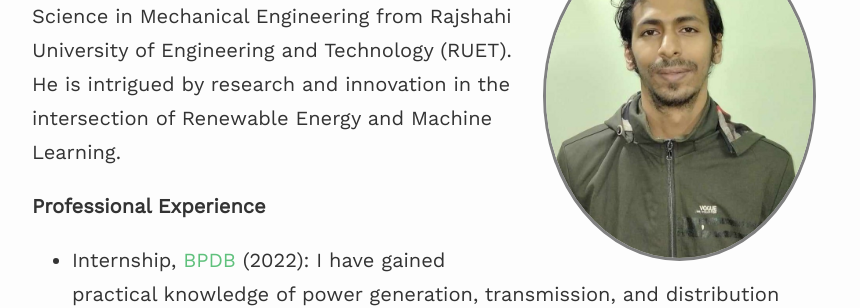
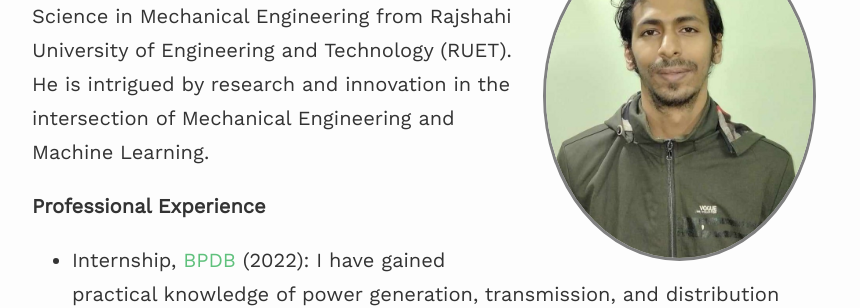
Before and after one commit to ZahidulKowsik/zahid.github.io, a Jekyll site: the page built from index.md, in a window 1280 px wide. Shown: the part 261-569 px from the top of the page, without its empty margins (208-1068 px from the left). Built offline with Jekyll 4.4.1, drawn with Linux system fonts in a browser that asks for light colours; nearby versions of some CDN libraries; some of the changed text lies outside the part shown.

Commit message:
Update index.md

```diff
--- a/index.md
+++ b/index.md
@@ -7,7 +7,7 @@ profile:
 published: true
 ---
 
-Zahidul Haque is a prospective graduate student for Fall 2024. He graduated with a Bachelor of Science in Mechanical Engineering from Rajshahi University of Engineering and Technology (RUET). He is intrigued by research and innovation in the intersection of Renewable Energy and Machine Learning.
+Zahidul Haque is a prospective graduate student for Fall 2024. He graduated with a Bachelor of Science in Mechanical Engineering from Rajshahi University of Engineering and Technology (RUET). He is intrigued by research and innovation in the intersection of Mechanical Engineering and Machine Learning.
 
 **Professional Experience**
 - Internship, [BPDB](https://bpdb.gov.bd/){:target="_blank"} (2022): I have gained practical knowledge of power generation, transmission, and distribution systems during my one-month industrial attachment at the Bangladesh Power Development Board. I have visited and observed the operation and maintenance of the Barapukuria Coal Mining Limited and the Barapukuria Coal Power Plant in Dinajpur.
```
